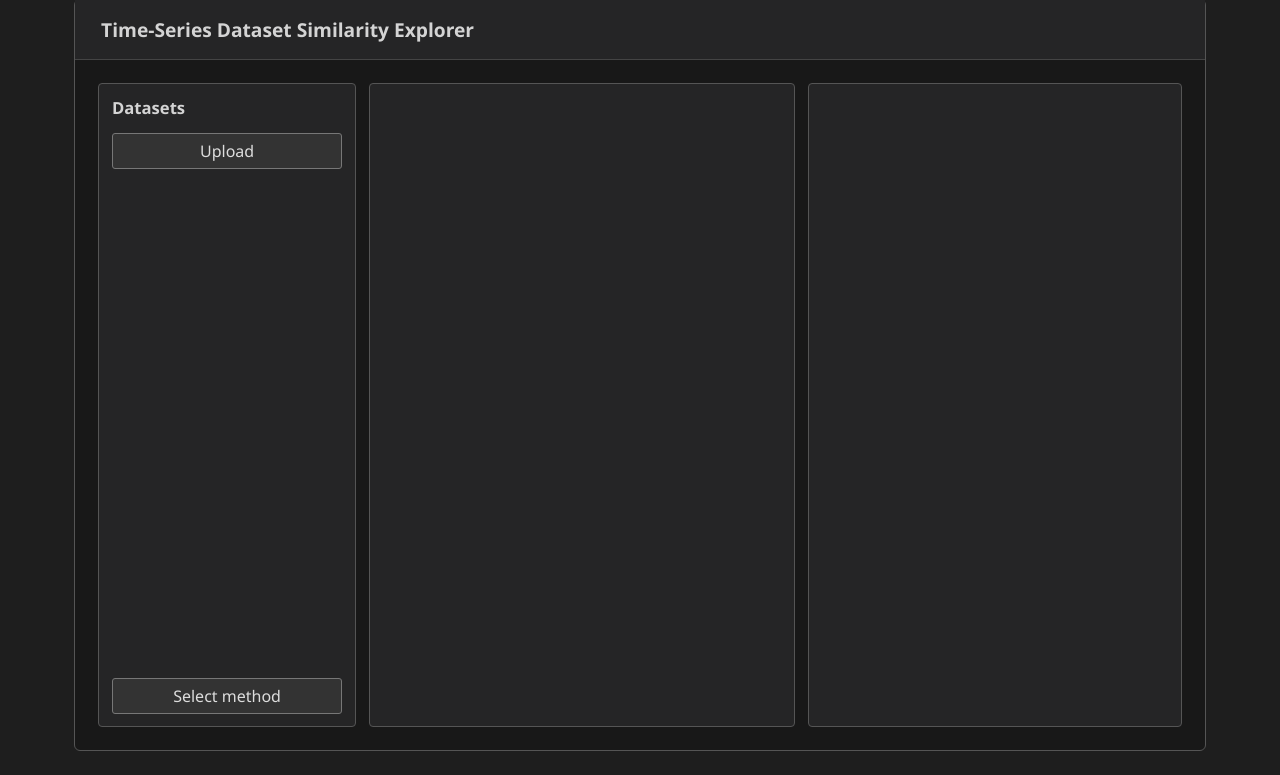
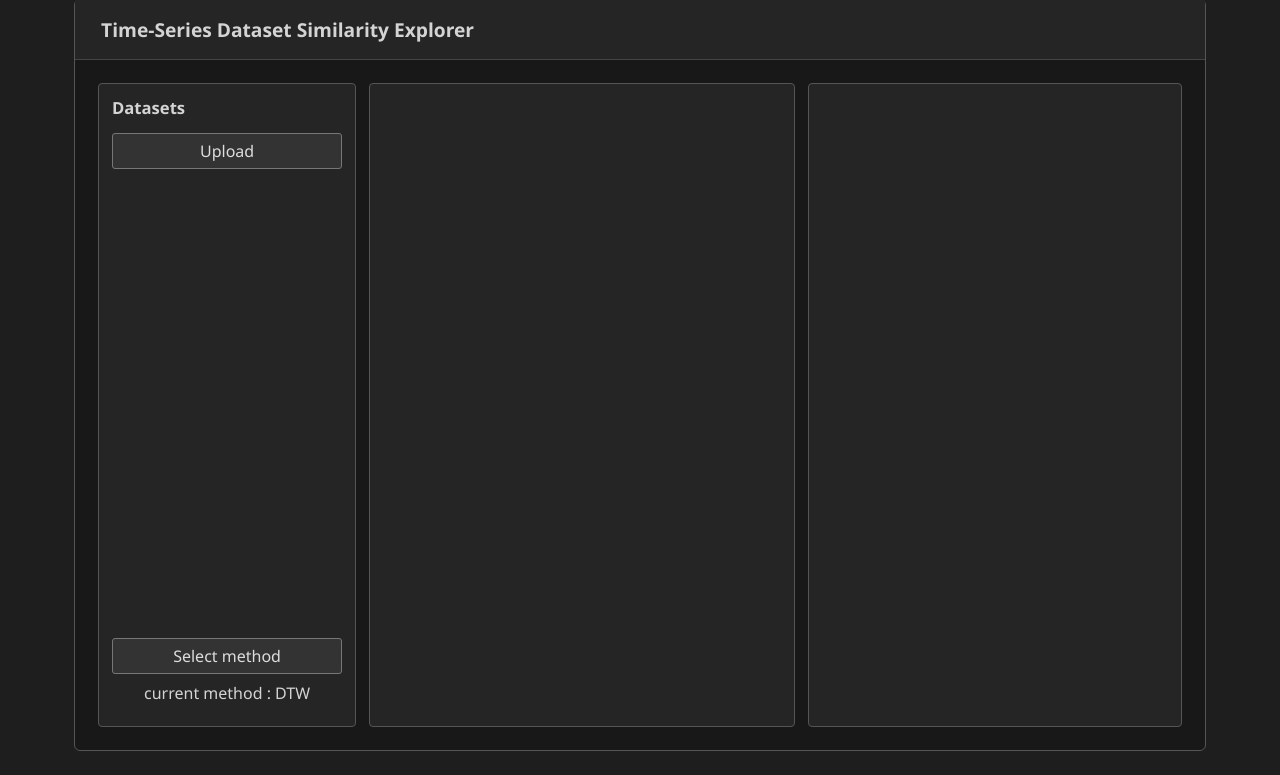
Before and after one commit to Naegi-UHA/time_series_visualization_comparison, a Django app: page / in a window 1280 px wide. Shown: the part 25-800 px from the top of the page. Run offline with Django 5.2, Linux system fonts and the light colour scheme.

Commit message:
new feature : locking of method choices and hovering visual effect on buttons

```diff
--- a/core/static/core/css/style.css
+++ b/core/static/core/css/style.css
@@ -115,9 +115,27 @@ body {
     text-align: center;
 }
 
+.upload-button,
+.method-selector summary,
+.method-options button,
+.delete-set-button {
+    transition: filter 180ms ease;
+}
+
+.upload-button:hover,
+.method-selector summary:hover,
+.method-options button:hover,
+.delete-set-button:hover {
+    filter: brightness(1.25);
+}
+
+.method-control {
+    margin-top: auto;
+    transform: translateY(-10px);
+}
+
 .method-selector {
     position: relative;
-    margin-top: auto;
 }
 
 .method-selector[open] {
@@ -143,6 +161,11 @@ body {
     cursor: pointer;
 }
 
+#current-method {
+    margin: 8px 0 0;
+    text-align: center;
+}
+
 @media (max-width: 700px) {
     .app-window {
         width: 100%;
--- /dev/null
+++ b/core/static/core/js/method_selection.js
@@ -0,0 +1,9 @@
+const methodOptions = document.querySelector(".method-options");
+const currentMethod = document.getElementById("current-method");
+
+methodOptions.addEventListener("click", (event) => {
+    if (event.target.matches("button")) {
+        currentMethod.textContent = `current method : ${event.target.textContent}`;
+        methodOptions.closest(".method-selector").open = false;
+    }
+});
--- a/core/templates/core/index.html
+++ b/core/templates/core/index.html
@@ -27,6 +27,7 @@
 
                 <div class="dataset-list" id="dataset-list"></div>
 
+                <div class="method-control">
                     <details class="method-selector">
                         <summary>Select method</summary>
 
@@ -43,6 +44,8 @@
                             <button type="button">TWE</button>
                         </div>
                     </details>
+                    <p id="current-method">current method : DTW</p>
+                </div>
             </div>
 
             <div class="panel center-panel">
@@ -55,5 +58,6 @@
     </main>
     <script src="{% static 'core/js/upload_dataset.js' %}" defer></script>
     <script src="{% static 'core/js/set_deletion.js' %}" defer></script>
+    <script src="{% static 'core/js/method_selection.js' %}" defer></script>
 </body>
 </html>
```
Lines whose indentation alone changed are shown as unchanged.
